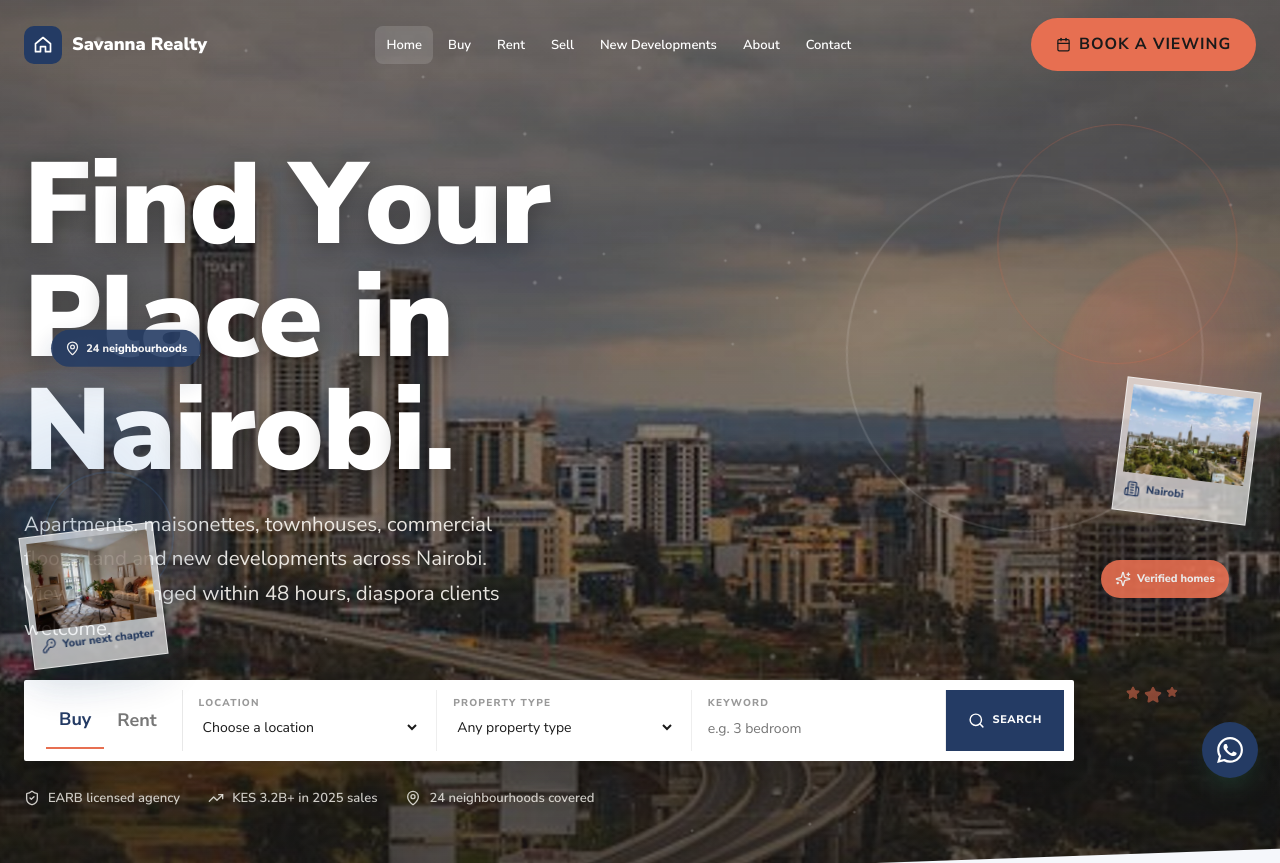
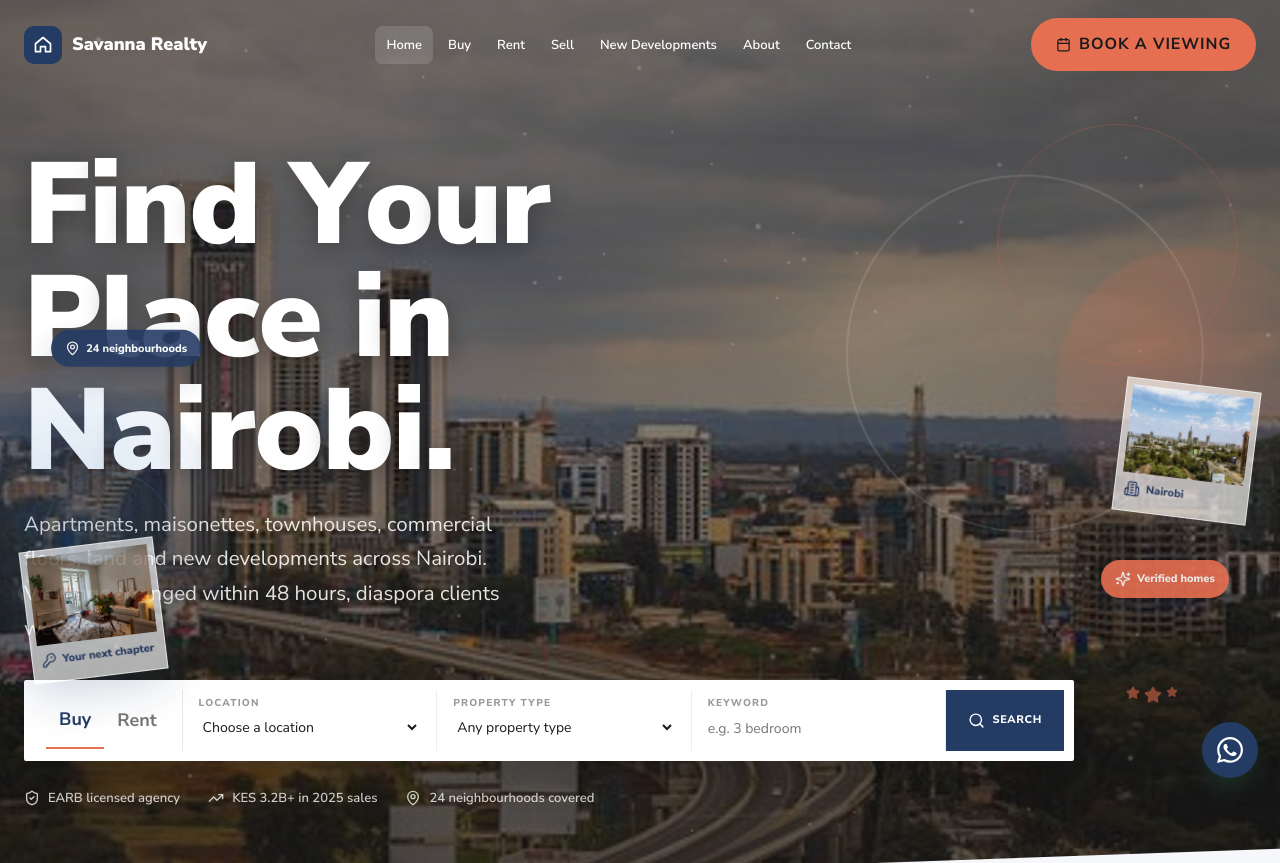
Before and after one commit to wambetebenjamin/Savanna-Realty-Group, a Next.js app: page / in a window 1280 px wide. Shown: the top 863 px of the page. Built offline with nearby package versions, Linux system fonts and the light colour scheme.

Commit message:
Stabilize decorative images to prevent blinking
Co-authored-by: arena-agent <297053741+arena-agent@users.noreply.github.com>

```diff
--- a/app/globals.css
+++ b/app/globals.css
@@ -2677,3 +2677,6 @@ h1,.h1{font-size:clamp(3rem,7vw,6.8rem);line-height:.98}
 @media(max-width:700px){.motion-graphics__photo,.motion-graphics__badge,.motion-graphics__stars{display:none}.motion-graphics__ring--one{right:-80px}.motion-graphics__ring--two{left:-50px}}
 @media(prefers-reduced-motion:reduce){.motion-graphics *{animation:none!important}}
 .hero__word{display:inline-block;white-space:nowrap}
+/* Keep decorative photographs stable: no flashing or image swapping. */
+.motion-graphics__photo{animation:none;will-change:auto}
+.motion-graphics__photo img{backface-visibility:hidden;transform:translateZ(0)}
```
